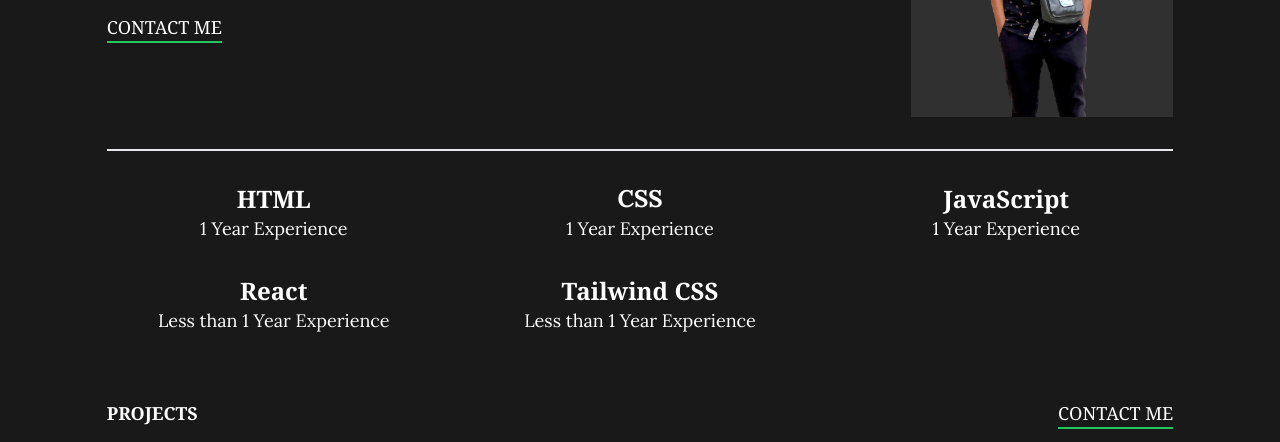
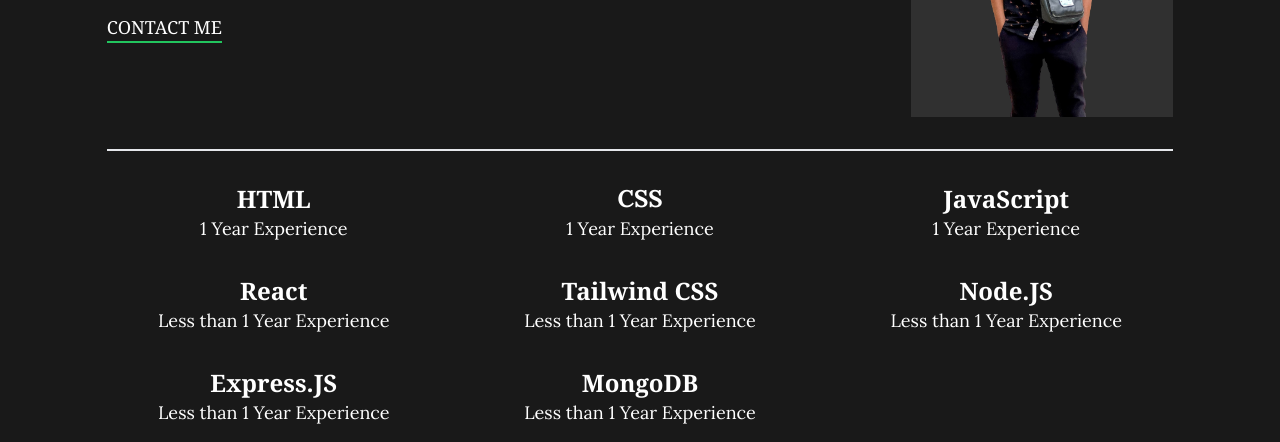
Before and after one commit to JoshuaAbulu/Portfolio, a website: page public/index.html in a window 1280 px wide. Shown: the part 319-761 px from the top of the page. Drawn offline with Linux system fonts and the light colour scheme; a web font is replaced by a local one.

Commit message:
added new skills

```diff
--- a/public/index.html
+++ b/public/index.html
@@ -47,7 +47,7 @@
     </section>
 
     <section class="border-b-2 w-10/12 mt-8 lg:border-b-0">
-        <ul class="flex flex-col place-items-center text-center gap-8 mb-8 md:grid md:grid-cols-2 lg:grid-cols-3">
+        <ul class="flex flex-col place-items-center text-center gap-8 mb-8 sm:grid sm:grid-cols-2 lg:grid-cols-3">
             <li>
                 <h1 class="font-bold text-2xl font-serif">HTML</h1>
                 <h2 class="text-lg">1 Year Experience</h2>
@@ -66,6 +66,18 @@
             </li>
             <li>
                 <h1 class="font-bold text-2xl font-serif">Tailwind CSS</h1>
+                <h2 class="text-lg">Less than 1 Year Experience</h2>
+            </li>
+            <li>
+                <h1 class="font-bold text-2xl font-serif">Node.JS</h1>
+                <h2 class="text-lg">Less than 1 Year Experience</h2>
+            </li>
+            <li>
+                <h1 class="font-bold text-2xl font-serif">Express.JS</h1>
+                <h2 class="text-lg">Less than 1 Year Experience</h2>
+            </li>
+            <li>
+                <h1 class="font-bold text-2xl font-serif">MongoDB</h1>
                 <h2 class="text-lg">Less than 1 Year Experience</h2>
             </li>
         </ul>
```
Also changed, not shown: public/styles.css.
